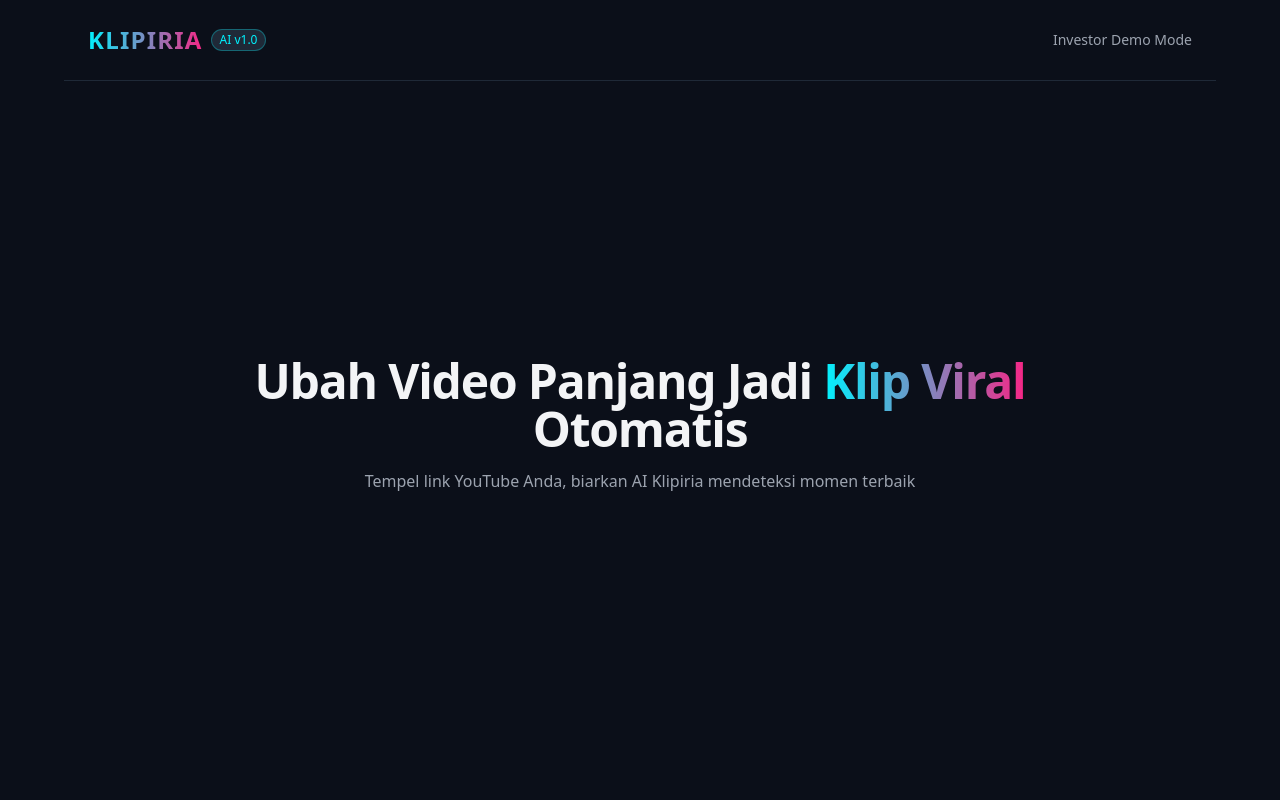
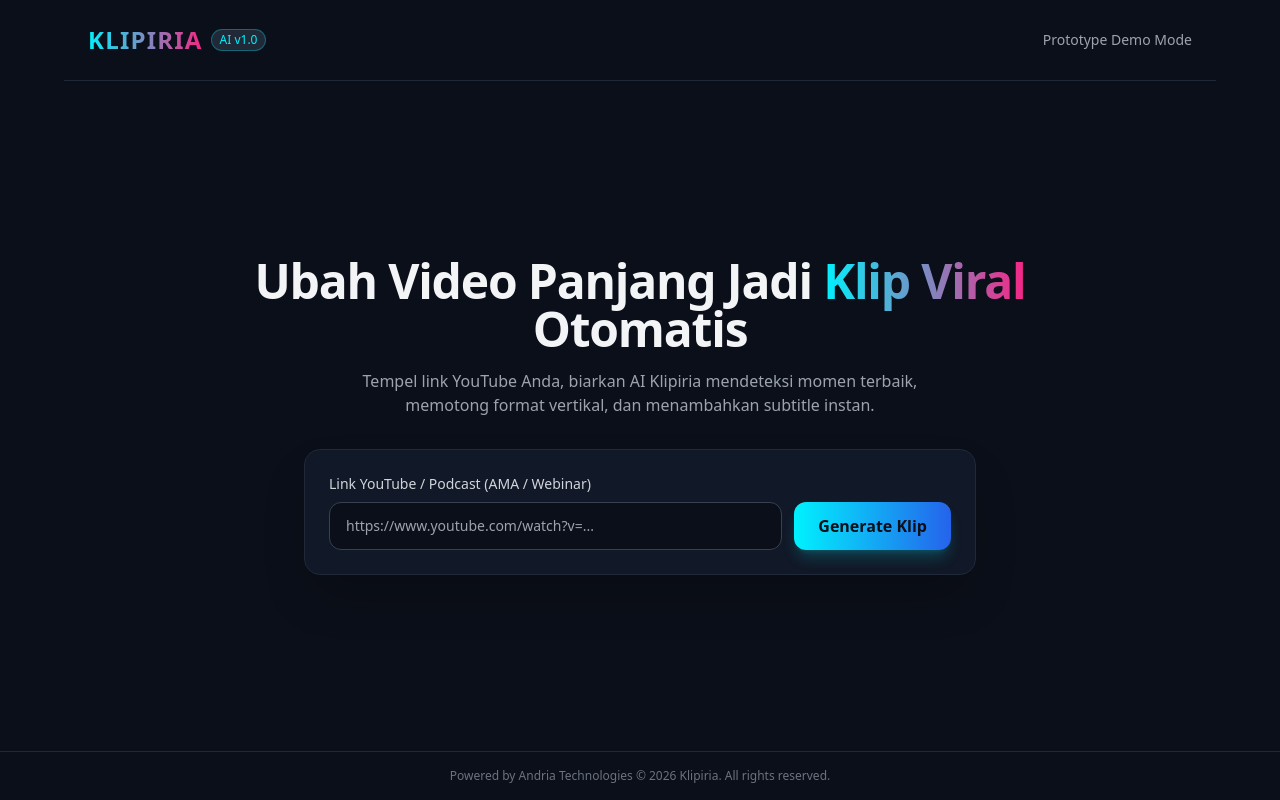
Before and after one commit to andria-technologies/klipiria, a plain HTML site: page index.html in a window 1280 px wide. Drawn offline with nearby package versions, Linux system fonts and the light colour scheme.

Commit message:
Update index.html

```diff
--- a/index.html
+++ b/index.html
@@ -28,7 +28,7 @@
             <span class="text-2xl font-black tracking-wider bg-gradient-to-r from-cyanAccent to-magentaAccent bg-clip-text text-transparent">KLIPIRIA</span>
             <span class="text-xs bg-gray-800 text-cyanAccent px-2 py-0.5 rounded-full border border-cyanAccent/30">AI v1.0</span>
         </div>
-        <div class="text-sm text-gray-400">Investor Demo Mode</div>
+        <div class="text-sm text-gray-400">Prototype Demo Mode</div>
     </header>
 
     <!-- Main Content -->
@@ -37,4 +37,24 @@
             Ubah Video Panjang Jadi <span class="bg-gradient-to-r from-cyanAccent to-magentaAccent bg-clip-text text-transparent">Klip Viral</span> Otomatis
         </h1>
         <p class="text-gray-400 mb-8 max-w-xl mx-auto">
-            Tempel link YouTube Anda, biarkan AI Klipiria mendeteksi momen terbaik
+            Tempel link YouTube Anda, biarkan AI Klipiria mendeteksi momen terbaik, memotong format vertikal, dan menambahkan subtitle instan.
+        </p>
+
+        <!-- Input Box Card -->
+        <div class="bg-cardBg p-6 rounded-2xl border border-gray-800 shadow-2xl max-w-2xl mx-auto w-full text-left">
+            <label class="block text-sm font-medium text-gray-300 mb-2">Link YouTube / Podcast (AMA / Webinar)</label>
+            <div class="flex flex-col sm:flex-row gap-3">
+                <input type="text" placeholder="https://www.youtube.com/watch?v=..." class="flex-grow bg-darkBg border border-gray-700 rounded-xl px-4 py-3 text-sm focus:outline-none focus:border-cyanAccent transition-colors">
+                <button onclick="alert('Demo Mode: Fitur proses video siap dihubungkan ke backend AI!')" class="bg-gradient-to-r from-cyanAccent to-blue-600 text-darkBg font-bold px-6 py-3 rounded-xl hover:opacity-90 transition-opacity shadow-lg shadow-cyanAccent/20">
+                    Generate Klip
+                </button>
+            </div>
+        </div>
+    </main>
+
+    <!-- Footer -->
+    <footer class="border-t border-gray-800 p-4 text-center text-xs text-gray-500">
+        Powered by Andria Technologies &copy; 2026 Klipiria. All rights reserved.
+    </footer>
+</body>
+</html>
```
